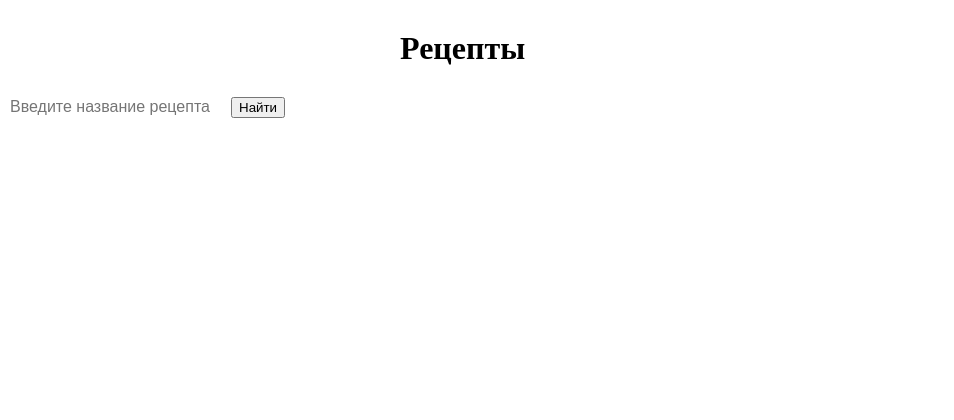
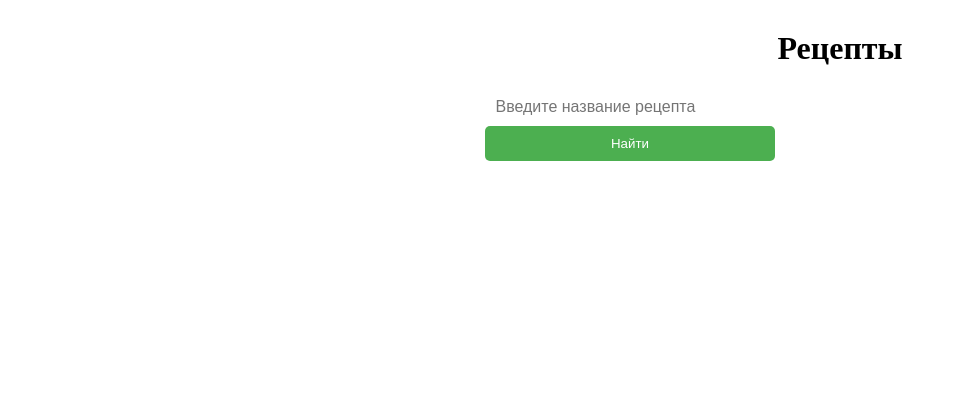
Before and after one commit to tooliebby/wevbrgz_3kurs, a Flask app: page /recipes in a window 1280 px wide. Shown: the part 164-584 px from the top of the page, without its empty margins (0-954 px from the left). Run offline with Flask 3, Linux system fonts and the light colour scheme; the visitor is signed in with stand-in values (Sample User, id 1); data comes from the database, SQL or seed files in the repository; data that the repository does not hold is empty.

Commit message:
Стили

```diff
--- a/static/style.css
+++ b/static/style.css
@@ -38,3 +38,69 @@ footer{
     border-color: lightblue;
     margin: 3px;
 }
+
+.form_for_login_register {
+    width: 300px;
+    margin: 0 auto;
+    padding: 20px;
+    border: 1px solid #ccc;
+    border-radius: 5px;
+}
+
+h1 {
+    text-align: center;
+    margin-top: 20px;
+  }
+
+input {
+    width: 90%;
+    padding: 10px;
+    border: 1px solid #ccc;
+    border-radius: 5px;
+}
+
+button {
+    width: 100%;
+    padding: 10px;
+    background-color: #4CAF50;
+    color: white;
+    border: none;
+    border-radius: 5px;
+    cursor: pointer;
+}
+
+/* новые */
+.searching {
+    margin-top: 20px;
+    display: flex;
+    justify-content: center;
+}
+
+.card {
+    background-color: #f5f5f5;
+    border-radius: 5px;
+    margin: 10px;
+    padding: 20px;
+    box-shadow: 0 0 5px rgba(0, 0, 0, 0.1);
+}
+
+.for_dish {
+    margin-top: 0;
+    margin-bottom: 3px;
+}
+
+.photo_eat {
+    text-align: center;
+    margin-bottom: 10px;
+}
+
+.photo_eat img {
+    max-width: 100%;
+    max-height: 200px;
+    object-fit: cover;
+}
+
+.menu-items {
+    display: flex;
+    align-items: center;
+}
--- a/templates/login.html
+++ b/templates/login.html
@@ -1,9 +1,9 @@
 {% extends "base.html" %}
 
-{% block lab %}Лабораторная работа 5{% endblock %}
+{% block lab %}РГЗ{% endblock %}
 
 {% block main %}
-    <form method="POST">
+    <form class="form_for_login_register" method="POST">
         <h1>Страница входа</h1>
         <div><label for="username">Логин</label></div>
         <input type="text" name="username" placeholder="username">
@@ -11,7 +11,7 @@
         <input type="text" name="password" placeholder="password">
 
         <div><button type="submit">Войти</button></div>
-        <div class="caption">Если у вас не аккаунта <span><a href="/register">Зарегистрироваться</a></span></div>
+        <div>Если у вас не аккаунта <span><a href="/register">Зарегистрироваться</a></span></div>
         <div class="errors"><span>{{errors}}</span></div>
     </form>
 {% endblock %}
--- a/templates/recipes.html
+++ b/templates/recipes.html
@@ -13,25 +13,25 @@
                 </nav>
             {% endif %}
         </div>
-        <div class="user-info">
-            <div class="username">
+        <div>
+            <div>
                 {{ username }}
             </div>
-            <div class="user-actions">
+            <div>
                 <a href="/logout" class="button">Выход</a>
-                <a href="/delete_account" class="button delete-account">Удалить аккаунт</a>
+                <a href="/delete_account">Удалить аккаунт</a>
             </div>
         </div>
     </div>
 </header>
 <h1 style="margin-left: 400px;">Рецепты</h1>
 <form class="searching" method="POST">
-    <div class="search-container">
-    <input type="text" placeholder="Введите название рецепта" name="name" class="search-container" style="flex: 1;  border: none; padding: 10px; outline: none;font-size: 16px;">
-    <button type="submit" class="search-button ">Найти</button>
+    <div>
+    <input type="text" placeholder="Введите название рецепта" name="name"  style="flex: 1;  border: none; padding: 10px; outline: none;font-size: 16px;">
+    <button type="submit">Найти</button>
     </div>
     <main>
-        <div class="card-container">
+        <div>
             {% for i in all_recipes %}
             <div class="card">
                 <h2 class="for_dish" style="margin-top: 0;">{{ i.name_dish }}</h2>
--- a/templates/register.html
+++ b/templates/register.html
@@ -4,7 +4,7 @@
 
 {% block main %}
 
-<form method="POST">
+<form class="form_for_login_register" method="POST">
     <h1>Страница регистрации</h1>
 
     <div>
@@ -17,7 +17,7 @@
     <label for="password">Пароль</label>
     </div>
     <button type="submit">Зарегистрироваться</button>
-    <div class="caption">Если у вас есть аккаунт <span><a href="/login">Войти в аккаунт</a></span></div>
+    <div>Если у вас есть аккаунт <span><a href="/login">Войти в аккаунт</a></span></div>
     <div class="errors"><span>{{ errors }}</span></div>
 </form>
 
```
